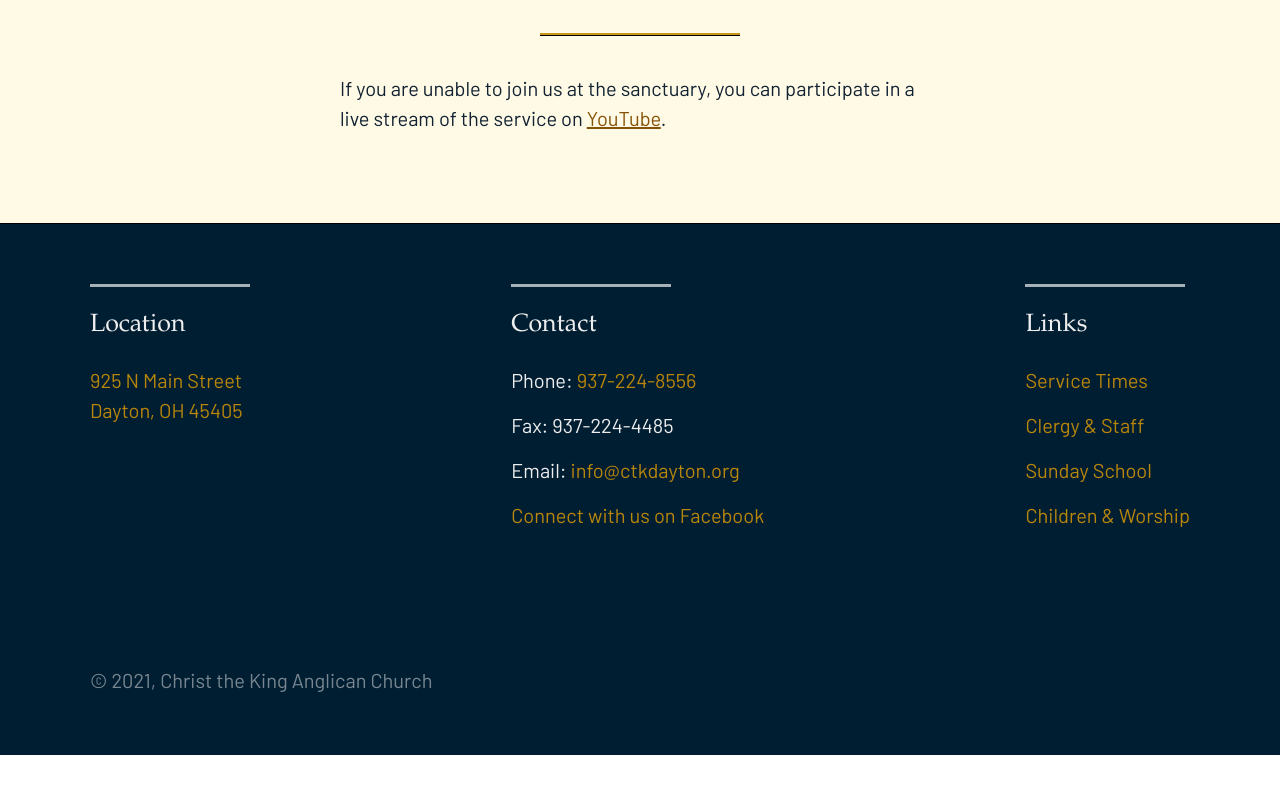
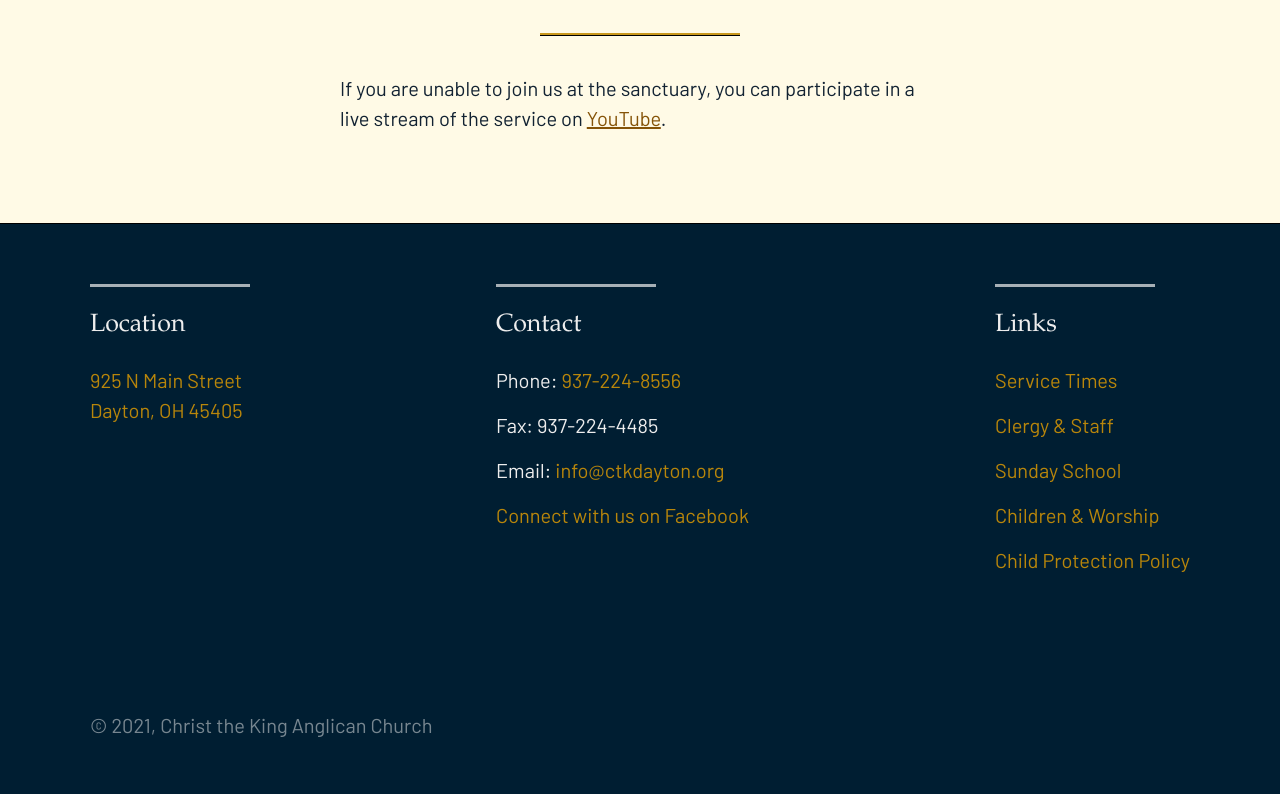
Before and after one commit to jonmcgill/ckrec, a Next.js app: page / in a window 1280 px wide. Shown: the part 1772-2566 px from the top of the page. Before the commit the page ends 2527 px from the top, so only its background shows below. Built offline with nearby package versions, Linux system fonts and the light colour scheme; a web font is replaced by a local one.

Commit message:
add child protection policy link

```diff
--- a/app/_components/Footer.tsx
+++ b/app/_components/Footer.tsx
@@ -68,6 +68,9 @@ export default function Footer() {
               <li>
                 <Link href="/children-and-worship">Children & Worship</Link>
               </li>
+              <li>
+                <Link href="/Child_Protection_Policy.pdf" target="_blank">Child Protection Policy</Link>
+              </li>
             </ul>
           </div>
         </div>
```
Also changed, not shown: 1 other file (tests, documents, lock files or other folders).
